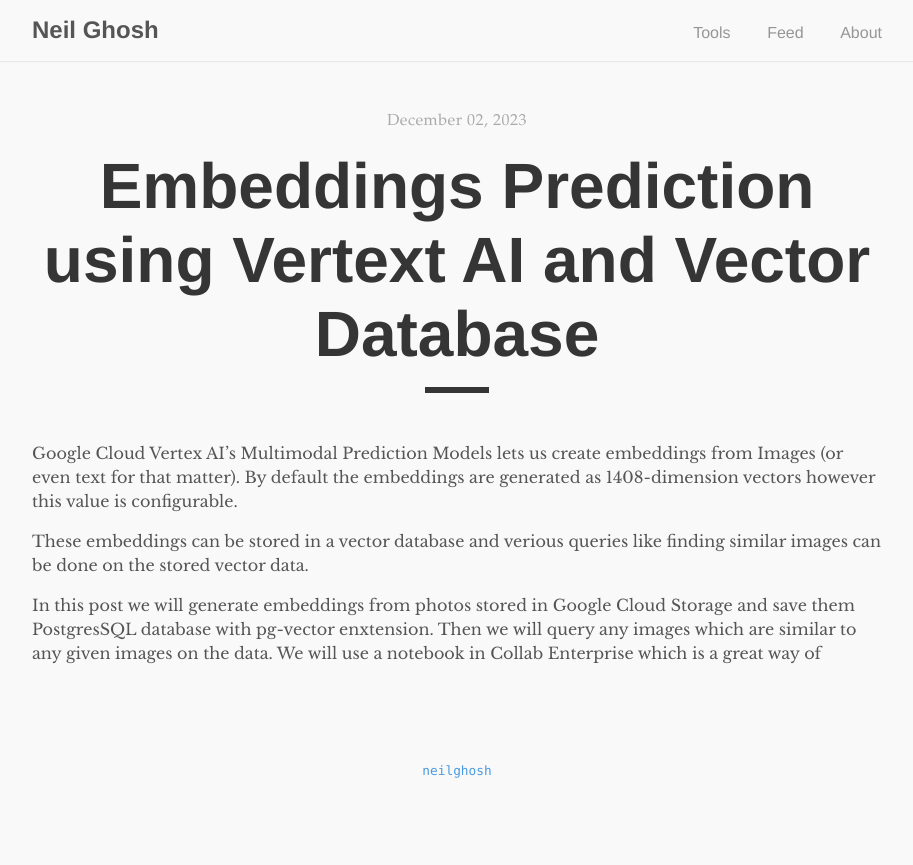
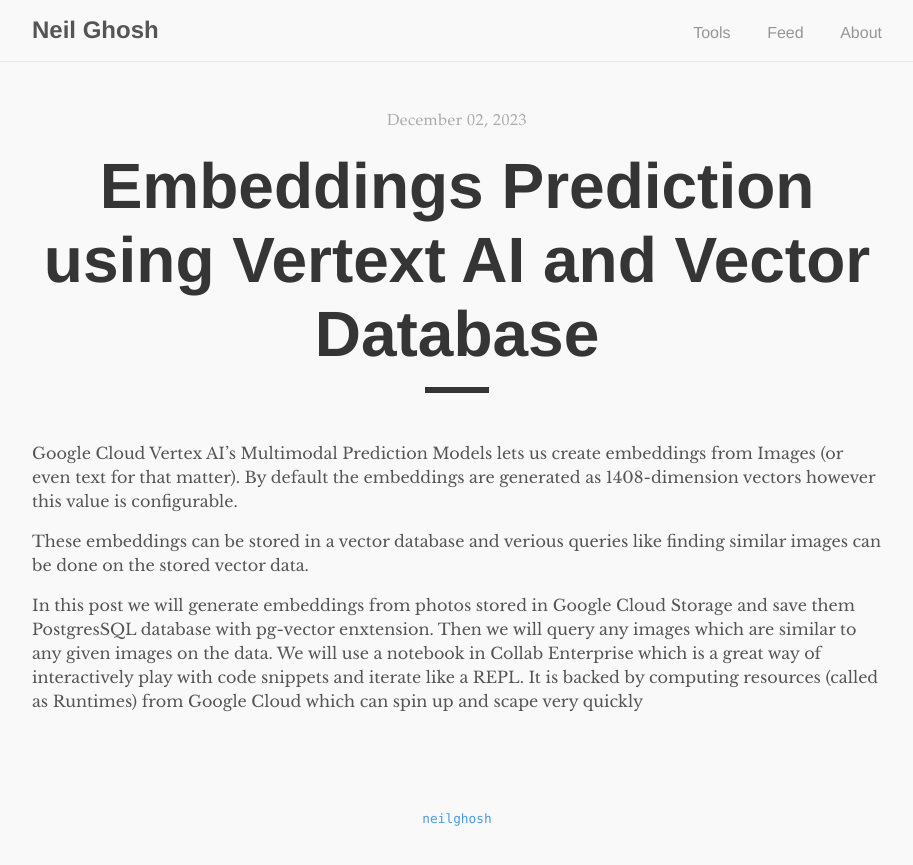
Before and after one commit to neilghosh/neilghosh.github.io, a Jekyll site: the page built from _posts/2023/2023-12-02-embeddings-prediction-using-vertext-ai-and-vector-database.md.md, in a window 1280 px wide. Shown: the top 865 px of the page, without its empty margins (183-1096 px from the left). Built offline with Jekyll 4.4.1, drawn with Linux system fonts in a browser that asks for light colours.

Commit message:
_posts/2023/2023-12-02-embeddings-prediction-using-vertext-ai-and-vector-database.md.md updated from https://stackedit.io/

```diff
--- a/_posts/2023/2023-12-02-embeddings-prediction-using-vertext-ai-and-vector-database.md.md
+++ b/_posts/2023/2023-12-02-embeddings-prediction-using-vertext-ai-and-vector-database.md.md
@@ -7,8 +7,8 @@
 
 These embeddings can be stored in a vector database and verious queries like finding similar images can be done on the stored vector data.
 
-In this post we will generate embeddings from photos stored in Google Cloud Storage and save them PostgresSQL database with pg-vector enxtension. Then we will query any images which are similar to any given images on the data. We will use a notebook in Collab Enterprise which is a great way of
+In this post we will generate embeddings from photos stored in Google Cloud Storage and save them PostgresSQL database with pg-vector enxtension. Then we will query any images which are similar to any given images on the data. We will use a notebook in Collab Enterprise which is a great way of interactively play with code snippets and iterate like a REPL. It is backed by computing resources (called as Runtimes) from Google Cloud which can spin up and scape very quickly
 
 <!--stackedit_data:
-eyJoaXN0b3J5IjpbLTE0NDAwNjQxMzYsNzYxODEwMDA0XX0=
+eyJoaXN0b3J5IjpbLTI4ODMxNTQ3Nyw3NjE4MTAwMDRdfQ==
 -->
```
